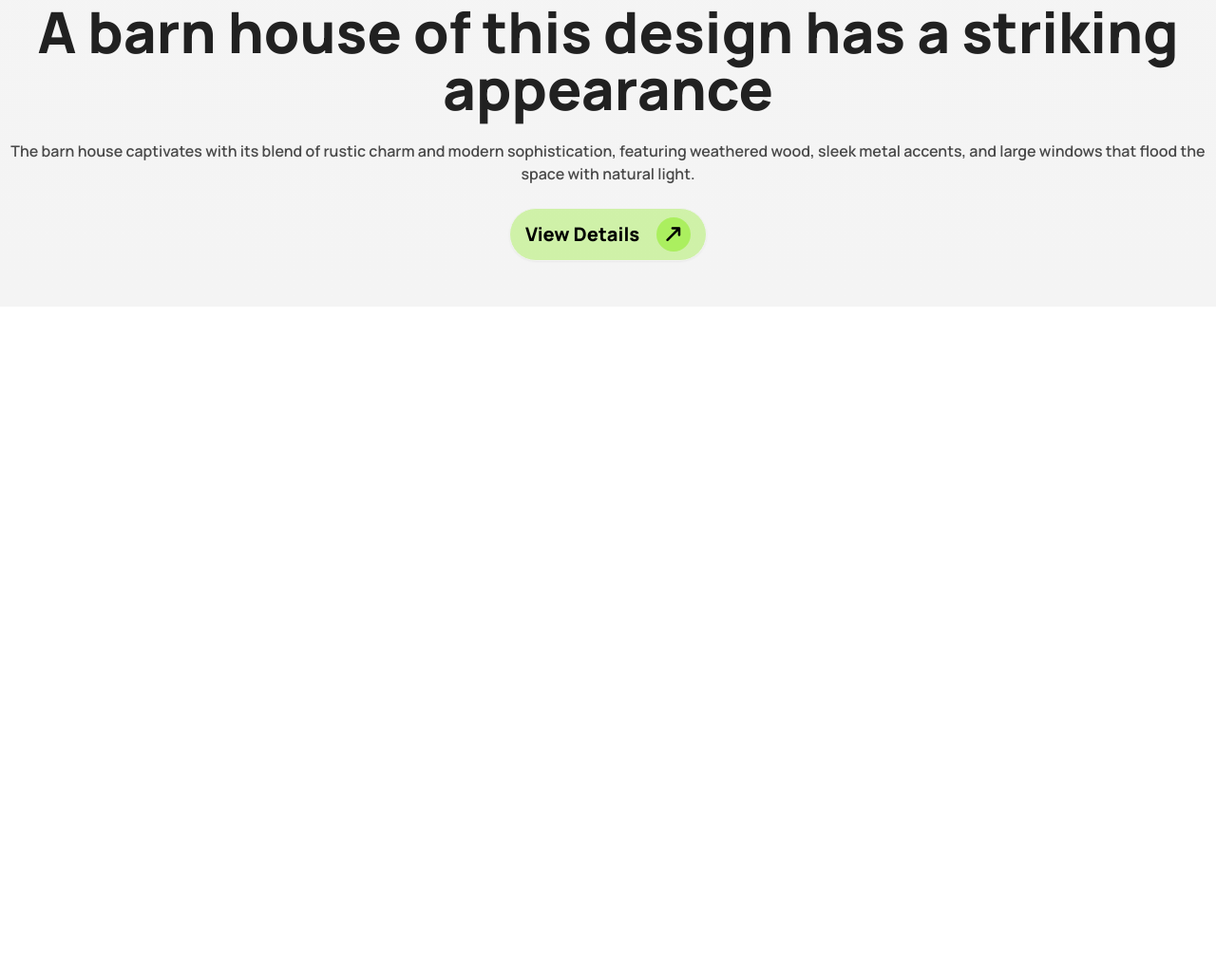
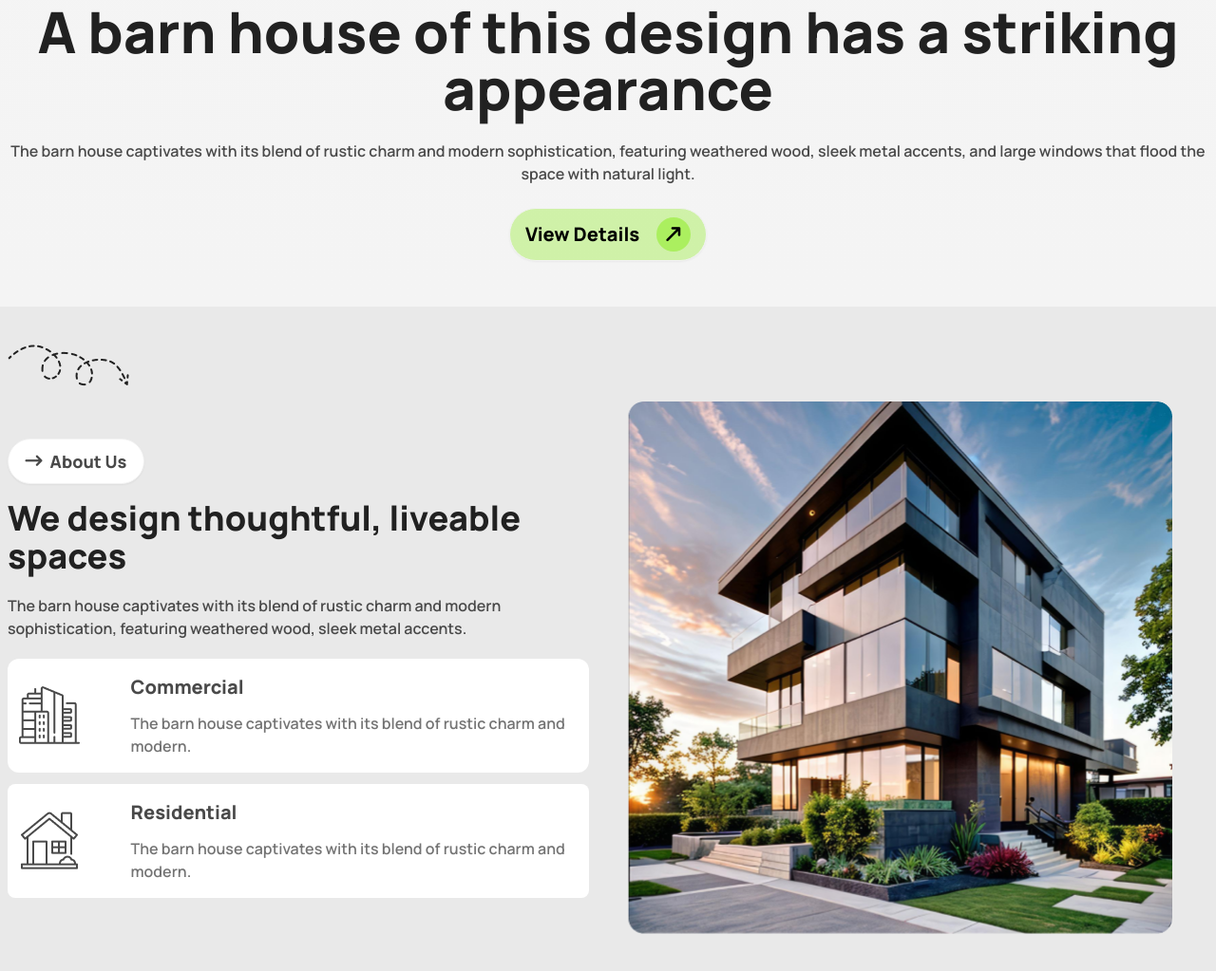
Before and after one commit to pro-majidul/My-third-challenges-website-, a plain HTML site: page index.html in a window 1280 px wide. Shown: the part 531-1554 px from the top of the page at 95% size. Before the commit the page ends 854 px from the top, so only its background shows below. Drawn offline with nearby package versions, Linux system fonts and the light colour scheme.

Commit message:
well Design Section added

```diff
--- a/index.html
+++ b/index.html
@@ -40,7 +40,7 @@
 
 <body class="manrope-font ">
   <!-- header -->
-  <header class="bg-gradient-to-b from-[#F5F5F5] to-[#F4F4F4] md:py-10">
+  <header class="bg-gradient-to-b from-[#F5F5F5] to-[#F4F4F4] md:py-10 pb-8">
     <!-- nav bar  -->
     <nav class="lg:container mx-auto p-2 md:py-5  ">
       <div class="navbar">
@@ -123,14 +123,17 @@
     <section class=" md:container mx-auto flex items-center justify-center ">
       <div class="space-y-6 p-2">
         <img class="mx-auto" src="./assets/banner.png" alt="">
-        <h2 class="text-[#212121] md:text-6xl text-2xl font-extrabold text-center ">A barn house of this design has a striking
+        <h2 class="text-[#212121] md:text-6xl text-2xl font-extrabold text-center ">A barn house of this design has a
+          striking
           appearance</h2>
         <p class="text-base font-semibold text-[#494949] text-center">The barn house captivates with its blend of rustic
           charm and modern sophistication, featuring weathered wood,
           sleek metal accents, and large windows that flood the space with natural light.
         </p>
+        <!-- banner button and icon  -->
         <div class="text-center">
-          <a class=" md:w-52 md:h-14 w-full rounded-full bg-[rgba(172,239,95,0.5)] text-black text-xl btn font-extrabold inline-flex items-center md:justify-between px-4 py-2">
+          <a
+            class=" md:w-52 md:h-14 w-full rounded-full bg-[rgba(172,239,95,0.5)] text-black text-xl btn font-extrabold inline-flex items-center md:justify-between px-4 py-2">
             View Details
             <span class=" bg-[#ABEF5F] px-2 py-1 rounded-full ">
               <i class="fa-solid fa-arrow-right-long  -rotate-45 text-black"></i>
@@ -141,7 +144,46 @@
     </section>
   </header>
   <main>
+    <!-- well design section  -->
+    <section class="bg-[#E9E9E9] md:py-10 p-2">
+      <div class="md:container mx-auto">
+        <img class="pb-4 hidden md:block" src="./assets/Vector.png" alt="">
 
+        <!-- well design card -->
+        <div class="md:flex justify-between items-center gap-10">
+          <!-- left-side  -->
+          <div class="md:w-4/5">
+            <div class="text-center md:text-start mt-4 md:mt-0 mb-4">
+              <button class=" btn text-lg text-[#494949] font-extrabold w-36  rounded-full bg-white"> <i class="fa-solid fa-arrow-right-long"></i>About Us</button>
+            </div>
+            <h4 class="md:text-4xl text-2xl text-center md:text-start font-extrabold text-[#212121]">We design thoughtful, liveable spaces</h4>
+            <p class="text-base text-center md:text-start text-[#494949] font-semibold my-5">The barn house captivates with its blend of rustic charm and
+              modern sophistication, featuring weathered wood, sleek metal accents.
+            </p>
+            <div class="flex md:items-center items-start justify-between bg-white py-4 px-3 rounded-xl">
+              <img class="w-10 md:w-auto" src="./assets/commercial.png" alt="">
+              <div class="w-4/5 space-y-3">
+                <h5 class="md:text-xl text-base  font-extrabold text-[#494949]">Commercial</h5>
+                <p class="text-[#737373]  font-semibold">The barn house captivates with its blend of rustic charm and modern.</p>
+              </div>
+            </div>
+            <div  class="flex md:items-center items-start justify-between px-3 py-4 bg-white rounded-lg mt-3">
+              <img class="w-10 md:w-auto" src="./assets/residential.png" alt="">
+              <div class="w-4/5 space-y-3" >
+                <h5 class=" md:text-xl text-base  font-extrabold text-[#494949]">Residential</h5>
+                <p class="text-[#737373] font-semibold">The barn house captivates with its blend of rustic charm and modern.</p>
+              </div>
+            </div>
+
+          </div>
+          <!-- right side  -->
+          <div class=" md:w-4/5 my-4 md:my-0">
+            <img class="object-cover" src="./assets/Rectangle.png" alt="">
+          </div>
+        </div>
+      </div>
+
+    </section>
   </main>
   <footer>
 
```
